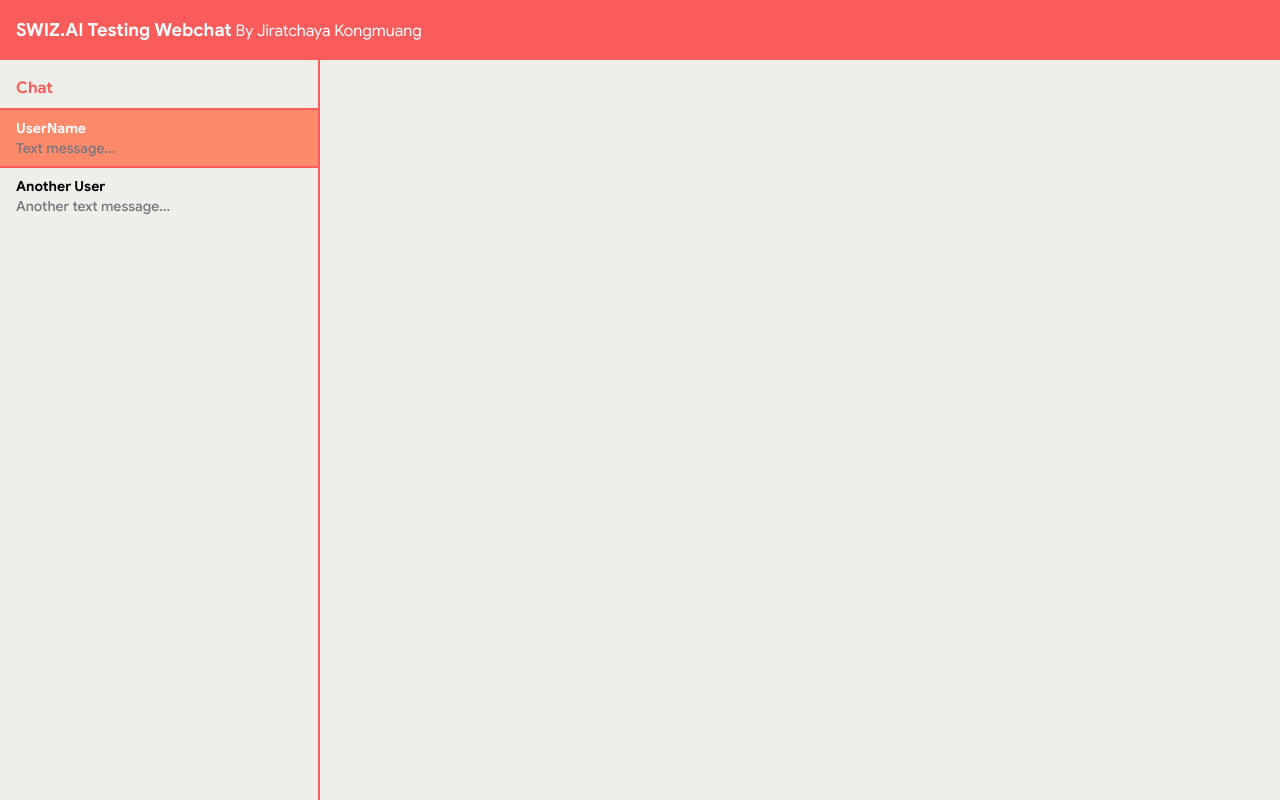
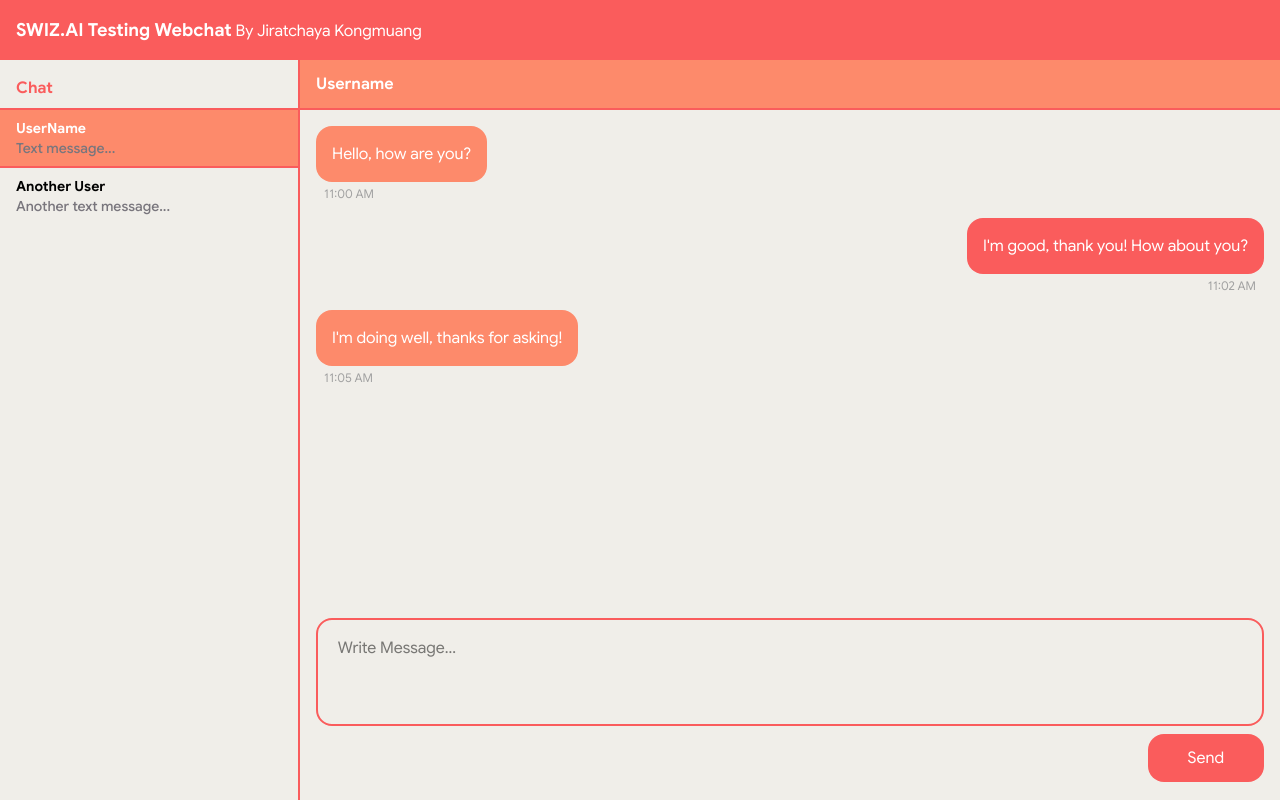
Before and after one commit to jiratchaya-k/zwizai-testing-webchat, a Next.js app: page / in a window 1280 px wide. Built offline with nearby package versions, Linux system fonts and the light colour scheme.

Commit message:
feat: 🎸 create chat component

```diff
--- a/app/page.tsx
+++ b/app/page.tsx
@@ -1,5 +1,6 @@
 import { FC } from 'react'
 
+import Chat from '@components/chat/Chat'
 import Header from '@components/layout/Header'
 import Sidebar from '@components/sidebar/Sidebar'
 
@@ -7,8 +8,9 @@ const HomePage: FC = () => {
     return (
         <div className="h-dvh w-full">
             <Header />
-            <div className="flex h-[calc(100dvh-60px)] w-full">
+            <div className="grid h-[calc(100dvh-60px)] w-full grid-cols-[300px_1fr]">
                 <Sidebar />
+                <Chat />
             </div>
         </div>
     )
--- /dev/null
+++ b/src/components/chat/Chat.tsx
@@ -0,0 +1,43 @@
+import Bubble from './bubble/Bubble'
+
+const Chat = () => {
+    return (
+        <div className="grid w-full grid-rows-[1fr_200px]">
+            <div className="grid grid-rows-[50px_1fr]">
+                <div className="bg-secondary border-primary flex items-center border-b-2 px-4 font-bold text-white">
+                    Username
+                </div>
+                <div className="flex h-full w-full flex-col items-start gap-4 overflow-y-scroll p-4">
+                    <Bubble
+                        message="Hello, how are you?"
+                        time="11:00 AM"
+                        type="received"
+                    />
+                    <Bubble
+                        message="I'm good, thank you! How about you?"
+                        time="11:02 AM"
+                        type="sent"
+                    />
+                    <Bubble
+                        message="I'm doing well, thanks for asking!"
+                        time="11:05 AM"
+                        type="received"
+                    />
+                </div>
+            </div>
+            <div className="mx-4 flex flex-col items-end justify-center gap-2">
+                <textarea
+                    className="border-primary w-full resize-none rounded-2xl border-2 p-4 focus:outline-none"
+                    placeholder=" Write Message..."
+                    wrap="soft"
+                    rows={3}
+                ></textarea>
+                <button className="bg-primary rounded-2xl px-10 py-3 text-white">
+                    Send
+                </button>
+            </div>
+        </div>
+    )
+}
+
+export default Chat
--- /dev/null
+++ b/src/components/chat/bubble/Bubble.tsx
@@ -0,0 +1,34 @@
+import { cn } from '@shared/utils/classMerge.util'
+
+interface Props {
+    message: string
+    time: string
+    type: 'sent' | 'received'
+}
+const Bubble = ({ message, time, type }: Props) => {
+    return (
+        <div
+            className={cn('flex flex-col gap-1', type === 'sent' && 'self-end')}
+        >
+            <div
+                className={cn(
+                    'rounded-2xl p-4 text-white',
+                    type === 'sent' && 'bg-primary',
+                    type === 'received' && 'bg-secondary',
+                )}
+            >
+                {message}
+            </div>
+            <div
+                className={cn(
+                    'px-2 text-xs text-neutral-400',
+                    type === 'sent' && 'text-right',
+                )}
+            >
+                {time}
+            </div>
+        </div>
+    )
+}
+
+export default Bubble
--- a/src/components/sidebar/Sidebar.tsx
+++ b/src/components/sidebar/Sidebar.tsx
@@ -3,7 +3,7 @@ import UserPreview from '@components/userPeview/UserPreview'
 const Sidebar = () => {
     const renderDevider = () => <div className="border-primary border-t-2" />
     return (
-        <div className="border-primary flex h-full min-w-80 flex-col overflow-y-scroll border-r-2 py-4 text-white">
+        <div className="border-primary flex h-full w-full flex-col overflow-y-scroll border-r-2 py-4 text-white">
             <h2 className="text-md text-primary mb-2 px-4 font-bold">Chat</h2>
             {renderDevider()}
             <UserPreview username="UserName" message="Text message..." active />
```
